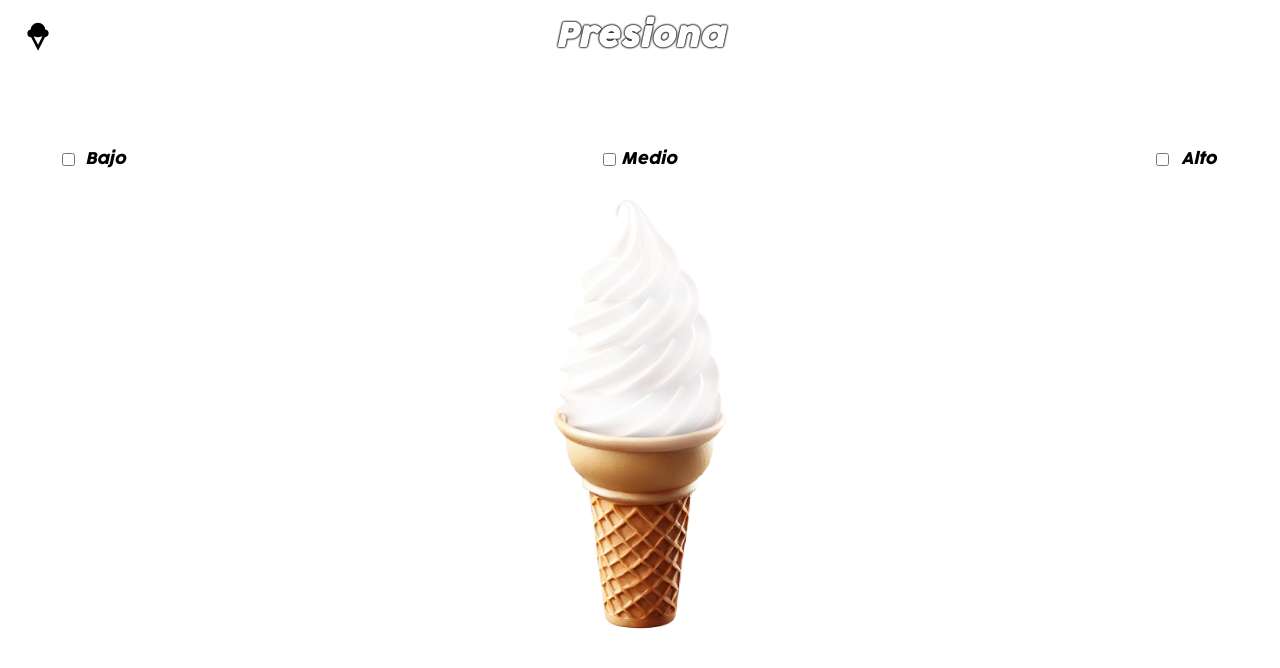
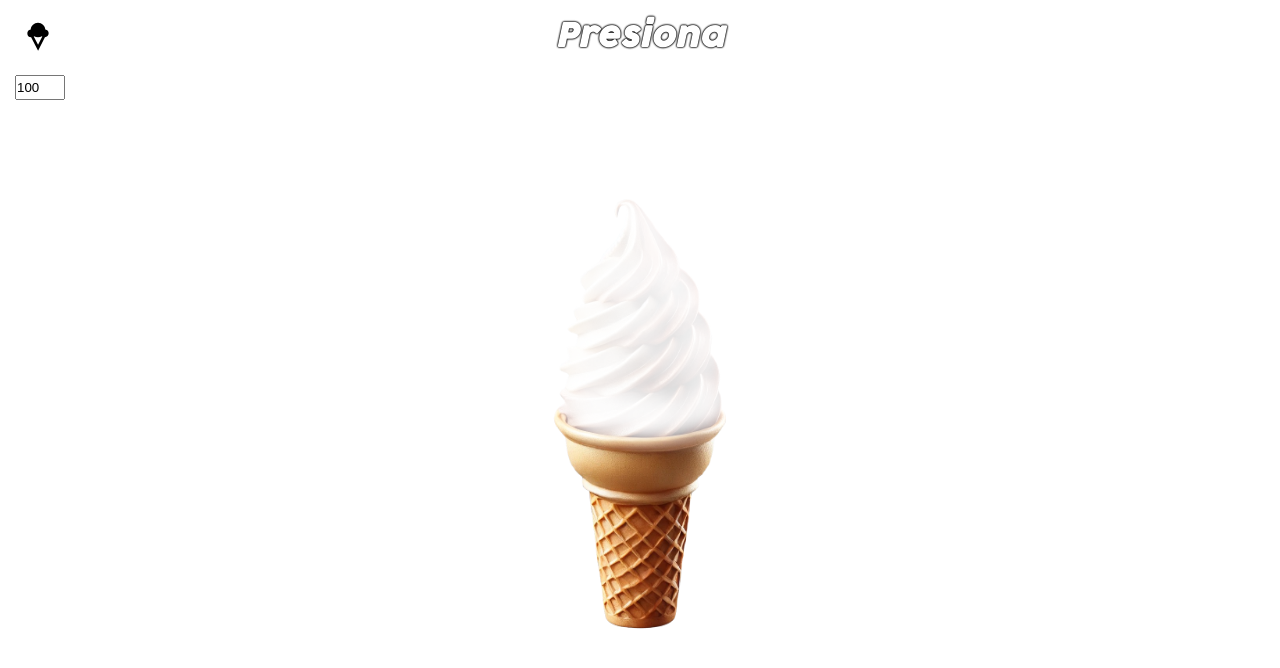
Before and after one commit to joseluiscodesk8/ice-cream, a Next.js app: page / in a window 1280 px wide. Both pictures are taken after a click on the button 37 px from the left and 39 px from the top of the page. Shown: the top 668 px of the page. Built offline with nearby package versions, Linux system fonts and the light colour scheme.

Commit message:
iceCream11

```diff
--- a/src/app/components/DecibelButton.tsx
+++ b/src/app/components/DecibelButton.tsx
@@ -1,8 +1,8 @@
 import React, { useState, useEffect, useRef } from "react";
 import { motion } from "framer-motion";
 import Image from "next/image";
-import { MdIcecream } from "react-icons/md"; // Icono de helado
 import { FaBullhorn } from "react-icons/fa";
+import { MdIcecream } from "react-icons/md";
 
 import styles from "../styles/index.module.scss";
 
@@ -12,18 +12,22 @@ interface DecibelButtonProps {
   showGift: boolean;
 }
 
-const DecibelButton: React.FC<DecibelButtonProps> = ({ onMaxDecibelReached, onRetry, showGift }) => {
+const DecibelButton: React.FC<DecibelButtonProps> = ({
+  onMaxDecibelReached,
+  onRetry,
+  showGift,
+}) => {
   const [decibels, setDecibels] = useState<number>(0);
   const [isListening, setIsListening] = useState(false);
+  const [maxDecibels, setMaxDecibels] = useState<number>(100);
+  const [tempMaxDecibels, setTempMaxDecibels] = useState<number>(maxDecibels);
+  const [isInputVisible, setIsInputVisible] = useState(false);
+
   const audioContextRef = useRef<AudioContext | null>(null);
   const analyserRef = useRef<AnalyserNode | null>(null);
   const microphoneRef = useRef<MediaStreamAudioSourceNode | null>(null);
   const dataArrayRef = useRef<Uint8Array | null>(null);
-
-  const [selectedLevel, setSelectedLevel] = useState<number | null>(null);
-  const [isSectionVisible, setIsSectionVisible] = useState(false);
-
-  const maxDecibels = selectedLevel ?? 100; // Use the selected level for maxDecibels
+  const animationFrameRef = useRef<number | null>(null);
 
   const startListening = async () => {
     try {
@@ -31,8 +35,11 @@ const DecibelButton: React.FC<DecibelButtonProps> = ({ onMaxDecibelReached, onRe
       audioContextRef.current = new AudioContext();
       analyserRef.current = audioContextRef.current.createAnalyser();
       analyserRef.current.fftSize = 256;
-      dataArrayRef.current = new Uint8Array(analyserRef.current.frequencyBinCount);
-      microphoneRef.current = audioContextRef.current.createMediaStreamSource(stream);
+      dataArrayRef.current = new Uint8Array(
+        analyserRef.current.frequencyBinCount
+      );
+      microphoneRef.current =
+        audioContextRef.current.createMediaStreamSource(stream);
       microphoneRef.current.connect(analyserRef.current);
       setIsListening(true);
     } catch (error) {
@@ -41,22 +48,12 @@ const DecibelButton: React.FC<DecibelButtonProps> = ({ onMaxDecibelReached, onRe
   };
 
   const stopListening = () => {
-    if (microphoneRef.current) {
-      microphoneRef.current.disconnect();
-      microphoneRef.current = null;
-    }
-    if (analyserRef.current) {
-      analyserRef.current.disconnect();
-      analyserRef.current = null;
-    }
-    if (audioContextRef.current && audioContextRef.current.state !== "closed") {
+    if (microphoneRef.current) microphoneRef.current.disconnect();
+    if (analyserRef.current) analyserRef.current.disconnect();
+    if (audioContextRef.current && audioContextRef.current.state !== "closed")
       audioContextRef.current.close();
-      audioContextRef.current = null;
-    }
     setIsListening(false);
   };
-
-  const animationFrameRef = useRef<number | null>(null);
 
   useEffect(() => {
     if (isListening) {
@@ -65,61 +62,60 @@ const DecibelButton: React.FC<DecibelButtonProps> = ({ onMaxDecibelReached, onRe
           analyserRef.current.getByteFrequencyData(dataArrayRef.current);
           const sum = dataArrayRef.current.reduce((a, b) => a + b, 0);
           const average = sum / dataArrayRef.current.length;
-          const decibels = Math.min(Math.round(average), maxDecibels);
-          setDecibels(decibels);
+          const currentDecibels = Math.min(Math.round(average), maxDecibels);
+          setDecibels(currentDecibels);
 
-          if (decibels >= maxDecibels) {
+          if (currentDecibels >= maxDecibels) {
             stopListening();
             onMaxDecibelReached();
           }
         }
-
-        if (isListening) {
+        if (isListening)
           animationFrameRef.current = requestAnimationFrame(captureDecibels);
-        }
       };
       animationFrameRef.current = requestAnimationFrame(captureDecibels);
-    } else {
-      if (animationFrameRef.current !== null) {
-        cancelAnimationFrame(animationFrameRef.current);
-        animationFrameRef.current = null;
-      }
+    } else if (animationFrameRef.current !== null) {
+      cancelAnimationFrame(animationFrameRef.current);
+      animationFrameRef.current = null;
     }
 
     return () => {
-      if (animationFrameRef.current !== null) {
+      if (animationFrameRef.current !== null)
         cancelAnimationFrame(animationFrameRef.current);
-      }
     };
   }, [isListening, onMaxDecibelReached, maxDecibels]);
 
   const handleButtonClick = () => {
-    if (showGift) {
-      onRetry(); // Reset the gift and decibel level
-    } else if (selectedLevel !== null) {
-      isListening ? stopListening() : startListening();
-    }
+    showGift ? onRetry() : isListening ? stopListening() : startListening();
+  };
+
+  const toggleInputVisibility = () => {
+    setIsInputVisible((prev) => !prev);
+  };
+
+  const handleMaxDecibelsChange = (
+    event: React.ChangeEvent<HTMLInputElement>
+  ) => {
+    setTempMaxDecibels(Number(event.target.value));
+    setTimeout(() => {
+      setMaxDecibels(Number(event.target.value));
+    }, 3000);
   };
 
   const getBackgroundColor = (decibels: number) => {
     const startColor = { r: 2, g: 130, b: 84 };
     const endColor = { r: 100, g: 200, b: 44 };
     const percentage = decibels / maxDecibels;
-
-    const r = Math.round(startColor.r + (endColor.r - startColor.r) * percentage);
-    const g = Math.round(startColor.g + (endColor.g - startColor.g) * percentage);
-    const b = Math.round(startColor.b + (endColor.b - startColor.b) * percentage);
-
+    const r = Math.round(
+      startColor.r + (endColor.r - startColor.r) * percentage
+    );
+    const g = Math.round(
+      startColor.g + (endColor.g - startColor.g) * percentage
+    );
+    const b = Math.round(
+      startColor.b + (endColor.b - startColor.b) * percentage
+    );
     return `rgb(${r}, ${g}, ${b})`;
-  };
-
-  const handleLevelChange = (level: number) => {
-    setSelectedLevel(level);
-    setIsSectionVisible(false); // Hide the section after selecting a checkpoint
-  };
-
-  const toggleSectionVisibility = () => {
-    setIsSectionVisible((prev) => !prev);
   };
 
   return (
@@ -144,7 +140,6 @@ const DecibelButton: React.FC<DecibelButtonProps> = ({ onMaxDecibelReached, onRe
         >
           <div className={styles.insideCurve}></div>
         </motion.div>
-
         <motion.div
           initial={{ y: "19px" }}
           animate={{ opacity: 1, y: "19px" }}
@@ -168,7 +163,6 @@ const DecibelButton: React.FC<DecibelButtonProps> = ({ onMaxDecibelReached, onRe
             priority
           />
         </motion.div>
-
         <motion.div
           initial={{ bottom: "0%" }}
           animate={{ bottom: `${(decibels / maxDecibels) * 100}%` }}
@@ -182,7 +176,6 @@ const DecibelButton: React.FC<DecibelButtonProps> = ({ onMaxDecibelReached, onRe
             backgroundColor: "rgba(255, 255, 255, 1)",
           }}
         ></motion.div>
-
         <picture>
           <Image
             src="/ice-base.png"
@@ -194,43 +187,19 @@ const DecibelButton: React.FC<DecibelButtonProps> = ({ onMaxDecibelReached, onRe
         </picture>
       </section>
 
-      {/* Section with checkpoints */}
       <aside className={styles.checkpointsSection}>
-        <button onClick={toggleSectionVisibility}>
-          {/* Botón con icono actualizado para los checkpoints */}
-          {isSectionVisible ? <MdIcecream /> : <FaBullhorn /> }
+        <button onClick={toggleInputVisibility}>
+          {isInputVisible ? <MdIcecream /> : <FaBullhorn />}
         </button>
-
-        {/* Show checkpoints only when section is visible */}
-        <div className={isSectionVisible ? styles.checkHidden : styles.checkContainer}>
-          <div>
-            <input
-              type="checkbox"
-              id="level1"
-              onChange={() => handleLevelChange(50)}
-              checked={selectedLevel === 50}
-            />
-            <label htmlFor="level1">Bajo</label>
-          </div>
-          <div>
-            <input
-              type="checkbox"
-              id="level2"
-              onChange={() => handleLevelChange(75)}
-              checked={selectedLevel === 75}
-            />
-            <label htmlFor="level2">Medio</label>
-          </div>
-          <div>
-            <input
-              type="checkbox"
-              id="level3"
-              onChange={() => handleLevelChange(100)}
-              checked={selectedLevel === 100}
-            />
-            <label htmlFor="level3">Alto</label>
-          </div>
-        </div>
+        <input
+          type="number"
+          value={tempMaxDecibels}
+          onChange={handleMaxDecibelsChange}
+          placeholder="Ingresar numero"
+          className={
+            isInputVisible ? styles.decibelInput : styles.decibelInputHidden
+          }
+        />
       </aside>
     </div>
   );
--- a/src/app/styles/index.module.scss
+++ b/src/app/styles/index.module.scss
@@ -65,39 +65,31 @@
       color: #000;
     }
 
-    & .checkContainer {
+    & .decibelInput {
+      width: 50px;
+      height: 25px;
       position: absolute;
-      display: flex;
-      width: 100%;
-      padding: 4%;
-      left: -100%;
-      justify-content: space-between;
+      top: -25px;
+      left: 15px;
       transition: .5s ease-in-out;
+      opacity: 1;
 
-      & div {
-        display: flex;
-        justify-content: space-evenly;
-        width: 85px;
-      }
     }
 
-    & .checkHidden {
+    & .decibelInputHidden {
+      width: 50px;
+      height: 0;
       position: absolute;
-      display: flex;
-      width: 100%;
-      padding: 4%;
-      left: 0;
-      justify-content: space-between;
+      top: -25px;
+      left: 15px;
       transition: .5s ease-in-out;
+      opacity: 0;
+    }
 
-      & div {
-        display: flex;
-        justify-content: space-evenly;
-        width: 85px;
-      }
     }
+
   }
-}
+
 
 .ice {
   display: flex;
```
